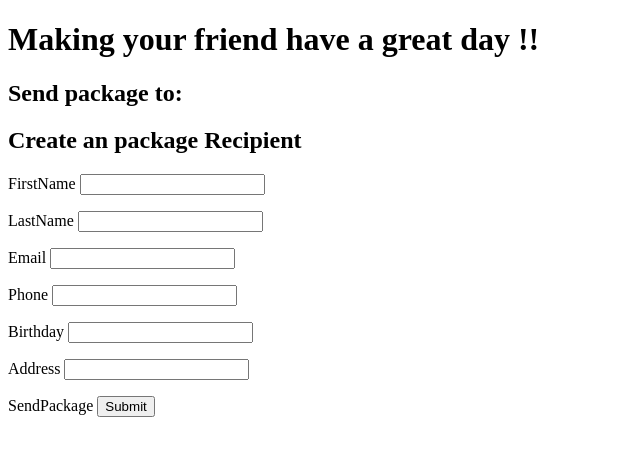
After one commit to SandyC1000/iCareMagicBox, a Flask app: template templates/recipient.html in a window 1280 px wide. The commit adds this page. Shown: the top 456 px of the page, without its empty margins (0-640 px from the left). Run offline with Flask 2, Linux system fonts and the light colour scheme; the template is opened without the code that fills it, so the values that code supplies are empty.

Commit message:
day5 - server routes details

```diff
--- a/model.py
+++ b/model.py
@@ -59,7 +59,7 @@ class Recipient(db.Model):
                 nullable = False, )
     user_id = db.Column(db.Integer, db.ForeignKey('users.user_id'),
                          nullable=False)
-    sentpackage_id = db.Column(db.Integer, db.ForeignKey('sentpackages.sentpackage_id'),
+    sentpackage_id = db.Column(db.String, db.ForeignKey('sentpackages.sentpackage_id'),
                          nullable=False)
 
     user = db.relationship("User", backref="recipients")
@@ -108,7 +108,7 @@ class Sentpackage(db.Model):
                         nullable = False,)
     user_id = db.Column(db.Integer, db.ForeignKey('users.user_id'),
                          nullable=False,)
-    package_id = db.Column(db.Integer, db.ForeignKey('packages.package_id'),
+    package_type = db.Column(db.String, db.ForeignKey('packages.package_type'),
                          nullable=False,)
 
     user = db.relationship("User", backref="users")
@@ -120,7 +120,7 @@ class Sentpackage(db.Model):
                     msg_customized = {self.msg_customized}
                     user_id = {self.user_id}
                     recipient_id = {self.recipient_id}
-                    package_id = {self.package_id} >"""
+                    package_type = {self.package_type}  >"""
 
 
 def connect_to_db(flask_app, db_uri="postgresql:///carepackages", echo=True):
--- a/server.py
+++ b/server.py
@@ -1,4 +1,4 @@
-# print ("===>>> SERVER.py <====")
+""" Serve.py for iCareMagicBox"""
 from flask import (Flask, render_template, request, flash, session,
                     redirect)
 from model import connect_to_db
@@ -40,11 +40,6 @@ def register_user():
     address = request.form.get("address")
 
     user = crud.create_user(fname, lname, email, password, phone, birthday, address)
-    # if user:
-    #     flash("Cannot create an account with that email. Try again.")
-    # else:
-    #     crud.create_user(fname, lname, email, password, phone, birthday, address)
-    #     flash("Success! User has been created. Please log in.")
     return redirect("/")
 
 @app.route("/packages")
@@ -53,20 +48,44 @@ def list_packages():
     package_list = crud.get_all_packages()
     return render_template("all_carepackages.html", package_list=package_list)
 
-    # package_id = request.form.get("package_id"),
-    # package_type = request.form.get("package_type"),
-    # msg_default = request.form.get("msg_default")
-    # contents= request.form.get("contents")
+# write a template with a form to gather information about the recipient => recipient.html
+# render that template (with the reciepnt form) on @app.route("/package/<package_id>")
+# give the form action="/recipient"
+# write/modifiy the route to handle the infomration sent in the html form
+    # print the information from the form so that you can see it in your terminal
+    # print statments should look like print(f"recipenjt_name = {fname}")
+# at this point, you are just testing out the routes and tempate to see that you can use them
+    # ytou are noit yet adding the recipient to the db
+# small amounts of code at a time == less places for bugs to hide :)
 
-#  CRUD will do init
-#  db_packages = crud.create_package(package_id, package_type, msg_default, contents)
-#
-    # package = (package_id, package_type, msg_default, contents)
 
-    # return redirect("/buy_transaction")
+@app.route("/package/<package_id>")      #package_id
+def display_packagedetail(package_id):
+
+
+    package = crud.get_package_detail(package_id)
+#   return f"******{package_id}" #form of recipient
+    return render_template("package_detail.html", package_id=package_id, package = package)
+
+@app.route("/recipient")
+def package_recipient(user_id, sentpackage_type):
+    """Create a new recipient."""
+    fname = request.form.get("fname"),
+    lname = request.form.get("lname"),
+    email = request.form.get("email")
+    phone = request.form.get("phone"),
+    birthday = request.form.get("birthday"),
+    address = request.form.get("address")
+    user_id= request.args.get(user_id)
+    sentpackage_id = request.args.get(sentpackage_id)
+
+
+    recipient = crud.create_recipient(fname, lname, email, phone, birthday, address, user_id, sentpackage_id)
+
+    return redirect("/buy_transaction", recipient)
 
 @app.route("/buy_transaction", methods=["POST"])
-def buy_transaction():
+def buy_transaction(recipient):
     print(">>> *** Future Buy Package Transaction ***")
     return redirect("/")
 
--- a/templates/all_carepackages.html
+++ b/templates/all_carepackages.html
@@ -9,7 +9,7 @@
 
               <div class="card text-center bg-light">
                 <a href="/package/{{ package.package_id }}">
-                    <img class="card-img-top img-circle" src="https://encrypted-tbn0.gstatic.com/images?q=tbn:ANd9GcS2M9IpFUkomtBRczNkQrcinmRDIXoCLvI5Qw&usqp=CAU">
+                    <img class="card-img-top img-circle" src="../static/calm_box.jpg">
                 </a>
                 <div class="card-body">
                     <h5 class="card-title"><a href="/package/{{ package.package_id }}">{{ package.package_type }}</a></h5>
--- /dev/null
+++ b/templates/recipient.html
@@ -0,0 +1,39 @@
+
+{% extends 'base.html' %}
+
+{% block title %} iCarePackages Home {% endblock %}
+{% block body %}
+
+<h1> Making your friend have a great day !! </h1>
+<h2> Send package to:  </h2>
+
+
+
+
+<h2>Create an package Recipient</h2>
+<form action="/recipient" method="POST">
+    <p>
+        FirstName <input type="text" name="fname">
+    </p>
+    <p>
+        LastName <input type="text" name="lname">
+    </p>
+    <p>
+        Email <input type="text" name="email">
+    </p>
+    <p>
+        Phone <input type="text" name="phone">
+    </p>
+    <p>
+        Birthday <input type="text" name="birthday">
+    </p>
+    <p>
+        Address <input type="text" name="address">
+    </p>
+
+  <p>
+    SendPackage <input type="submit">
+  </p>
+</form>
+
+{% endblock %}
```
Also changed, not shown: crud.py (+17 -2 lines), templates/package_detail.html (added, +20 -0 lines), static/Data Model iCareMagicBox.png (added), static/calm_box.jpg (added), static/energy_box.jpg (added), static/relax_box.jpg (added), static/thank_box.jpg (added).
